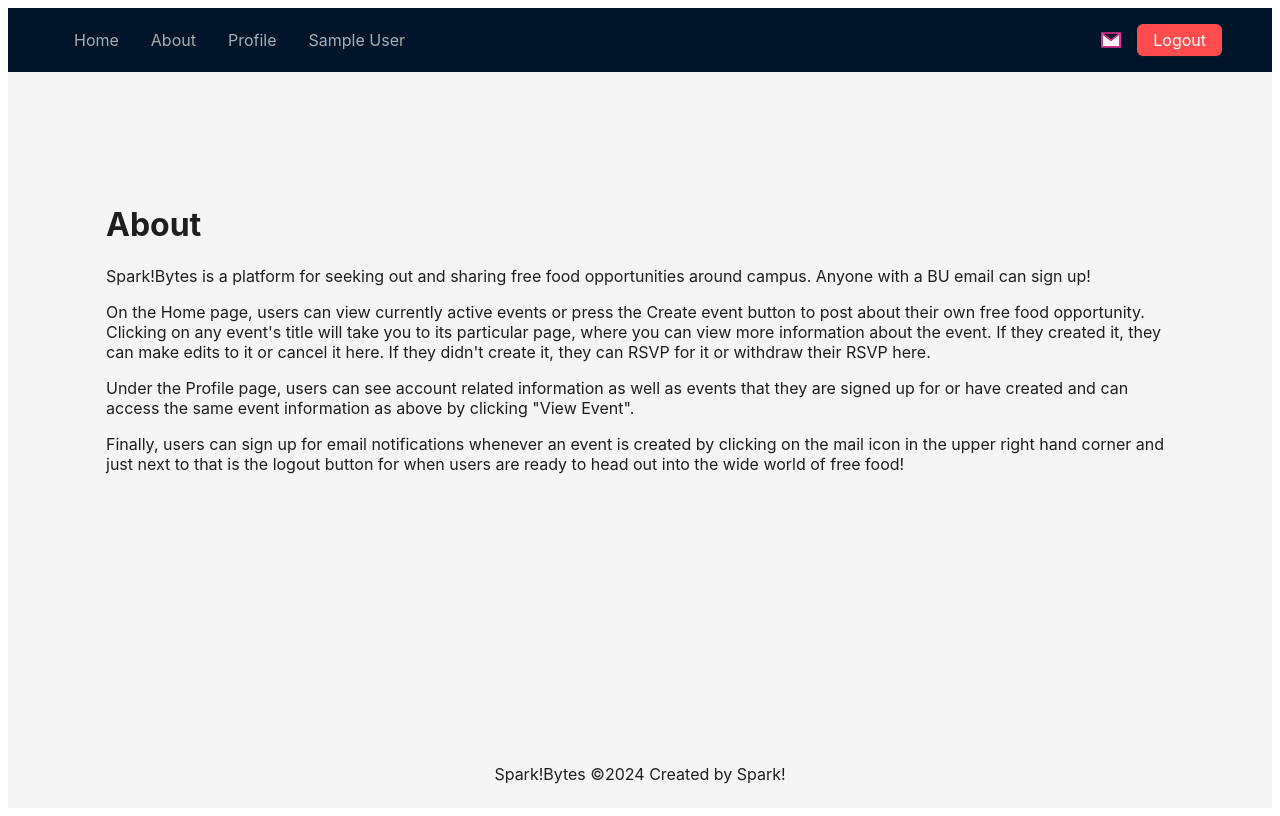
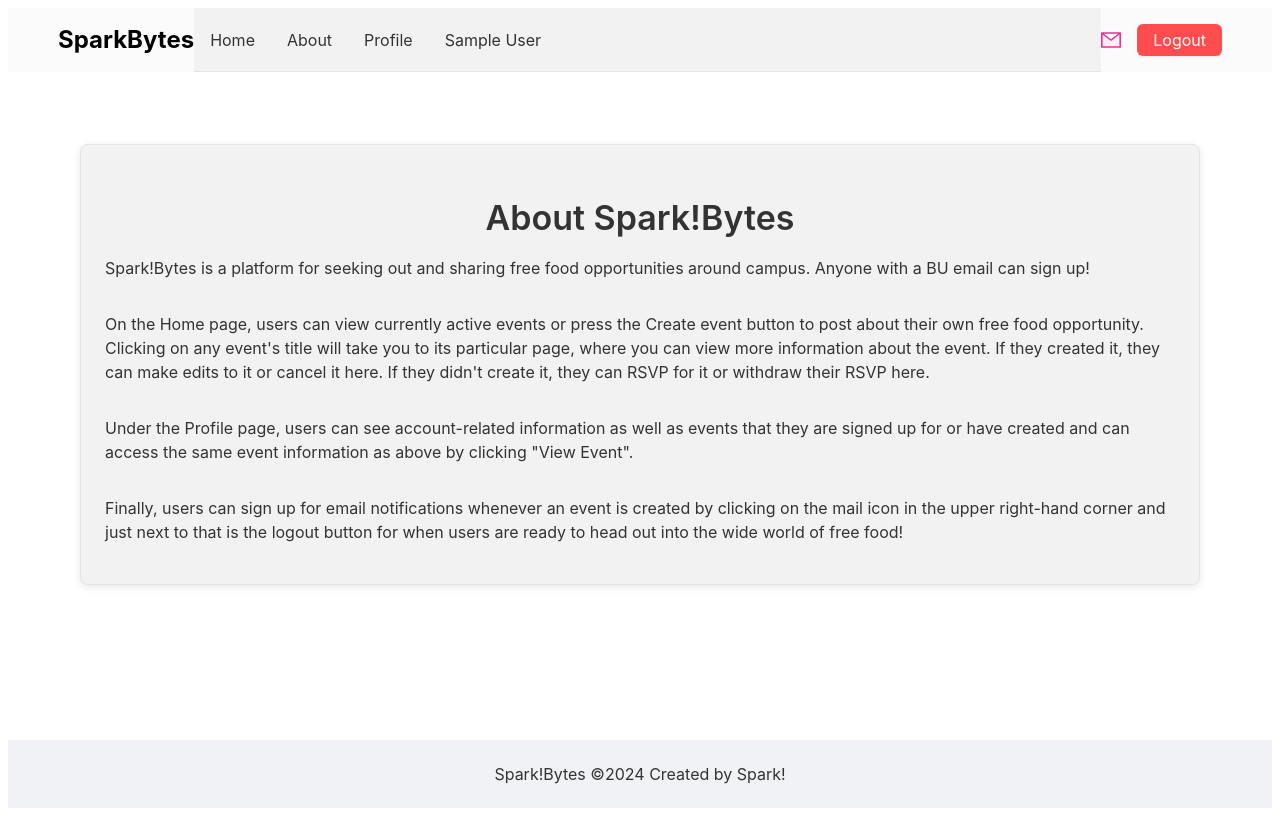
Before and after one commit to Hengsheng-Liu/CS391, a Next.js app in the folder client/: page /about in a window 1280 px wide. Built offline with nearby package versions, Linux system fonts and the light colour scheme; sample sign-in values are in the browser's storage.

Commit message:
made frontend design changes

```diff
--- a/client/src/components/header.tsx
+++ b/client/src/components/header.tsx
@@ -1,5 +1,5 @@
 import React, { useState } from "react";
-import { Layout, Menu, Button, message } from "antd";
+import { Layout, Menu, Button } from "antd";
 import { MailTwoTone } from '@ant-design/icons';
 import { MenuInfo } from "rc-menu/lib/interface";
 import { useRouter } from "next/router";
@@ -25,9 +25,11 @@ const CustomHeader = () => {
 
   // Handle menu item click
   const handleClick = (e: MenuInfo) => {
-    const parsedKey = parseInt(e.key);
-    if (parsedKey < 0 || parsedKey >= menuItems.length) return;
-    router.push(menuItems[parsedKey].href);
+    const selectedKey = e.key; // Use the key directly
+    const selectedItem = menuItems.find(item => item.key === selectedKey); // Find the corresponding item
+    if (selectedItem) {
+      router.push(selectedItem.href); // Navigate to the href of the selected item
+    }
   };
 
   // Handle MailTwoTone icon click to show the modal
@@ -41,23 +43,29 @@ const CustomHeader = () => {
   };
 
   return (
-    <Header>
+    <Header style={{ background: 'rgba(255, 255, 255, 0.8)', backdropFilter: 'blur(10px)', position: 'relative' }}>
       <div style={{
         width: "100%",
         display: "flex",
         justifyContent: "space-between",
-        alignItems: "center"  // This centers items vertically
+        alignItems: "center"
       }}>
+        <div style={{ fontSize: '24px', fontWeight: 'bold', color: '#000' }}>
+          SparkBytes
+        </div>
+
         <Menu
-          theme="dark"
+          theme="light"
           mode="horizontal" // Ensure the menu items are displayed horizontally
-          selectedKeys={[router.pathname]}
+          selectedKeys={[router.pathname]} // Highlight the active menu item based on the current path
           onClick={handleClick}
-          style={{ flex: 1 }}  // This allows the menu to take up available space
+          style={{ flex: 1, lineHeight: '64px' }}  // This allows the menu to take up available space
           items={menuItems.map(item => ({
-            key: item.key,
+            key: item.key, // Use the key from the menuItems
             label: item.label,
           }))}
+          onMouseEnter={(e) => e.currentTarget.style.backgroundColor = 'rgba(255, 255, 255, 0.5)'}
+          onMouseLeave={(e) => e.currentTarget.style.backgroundColor = 'transparent'}
         />
 
         <MailTwoTone
--- a/client/src/layout/layout.tsx
+++ b/client/src/layout/layout.tsx
@@ -10,8 +10,7 @@ const LayoutComponent = ({ children }: { children: React.ReactNode }) => {
   // Access user data and logout function from auth context
   const { user, loading } = useAuth();
   const router = useRouter();
-  const lastPart = router.pathname.split('/').filter(Boolean).pop();
-  const isPublicRoute = lastPart === "login";
+  const isPublicRoute = router.pathname === "/login";
 
   // Force unauthenticated users to login page
   useEffect(() => {
@@ -41,18 +40,14 @@ const LayoutComponent = ({ children }: { children: React.ReactNode }) => {
 
   // Layout structure
   return (
-    <Layout className="layout" style={{ minHeight: "100vh" }}>
-      {/* Render CustomHeader only for non-public routes */}
-      {!isPublicRoute && <CustomHeader />}
-      <Content style={{ padding: "0 50px", marginTop: 64 }}>
-        <div
-          className="site-layout-content"
-          style={{ padding: 24, minHeight: 380, height: "100%" }}
-        >
+    <Layout style={{ minHeight: "100vh" }}>
+      <CustomHeader />
+      <Content style={{ padding: "24px", background: "#fff" }}>
+        <div style={{ padding: 24, minHeight: 380 }}>
           {children}
         </div>
       </Content>
-      <Footer style={{ textAlign: 'center' }}>
+      <Footer style={{ textAlign: 'center', background: '#f0f2f5' }}>
         Spark!Bytes ©{new Date().getFullYear()} Created by Spark!
       </Footer>
     </Layout>
--- a/client/src/pages/about.tsx
+++ b/client/src/pages/about.tsx
@@ -1,22 +1,20 @@
-import { useEffect, useState } from "react";
-import { Typography, Card, List, Button, Tabs, Tag, Spin } from "antd";
+import { useEffect } from "react";
+import { Typography, Spin, Card, Row, Col } from "antd";
 import { useAuth } from "@/contexts/UserContext";
 import { useRouter } from "next/router";
 
-// Define About component
-export default function Profile() {
+const { Title, Paragraph } = Typography;
+
+export default function About() {
   const { user, loading } = useAuth();
   const router = useRouter();
 
-  // Effect hook for authentication and data fetching
   useEffect(() => {
     if (!loading && !user) {
       router.push('/login');
-      return;
     }
   }, [user, loading, router]);
 
-  // Show loading state
   if (loading) {
     return (
       <div style={{ display: 'flex', justifyContent: 'center', alignItems: 'center', height: '100vh' }}>
@@ -25,33 +23,37 @@ export default function Profile() {
     );
   }
 
-  // If no user, don't render anything (redirect will happen in useEffect)
   if (!user) {
     return null;
   }
 
   return (
     <div style={{ padding: "24px" }}>
-      <h1>About</h1>
-      <p>
-        Spark!Bytes is a platform for seeking out and sharing free food opportunities around campus. Anyone with a BU email can sign
-        up!
-      </p>
-      <p>
-        On the Home page, users can view currently active events or press the Create event button to post about their own
-        free food opportunity. Clicking on any event's title will take you to its particular page, where you can view more information
-        about the event. If they created it, they can make edits to it or cancel it here. If they didn't create it, they can RSVP for it
-        or withdraw their RSVP here.
-      </p>
-      <p>
-        Under the Profile page, users can see account related information as well as events that they are
-        signed up for or have created and can access the same event information as above by clicking "View Event".
-      </p>
-      <p>
-        Finally, users can sign up for email notifications whenever an event is created by clicking on the mail icon in the upper
-        right hand corner and just next to that is the logout button for when users are ready to head out into the wide world of
-        free food!
-      </p>
+      <Card style={{ marginBottom: "24px", borderRadius: "8px", boxShadow: "0 2px 8px rgba(0, 0, 0, 0.1)" }}>
+        <Title level={2} style={{ textAlign: 'center' }}>About Spark!Bytes</Title>
+        <Row gutter={[16, 16]}>
+          <Col span={24}>
+            <Paragraph>
+              Spark!Bytes is a platform for seeking out and sharing free food opportunities around campus. Anyone with a BU email can sign up!
+            </Paragraph>
+          </Col>
+          <Col span={24}>
+            <Paragraph>
+              On the Home page, users can view currently active events or press the Create event button to post about their own free food opportunity. Clicking on any event's title will take you to its particular page, where you can view more information about the event. If they created it, they can make edits to it or cancel it here. If they didn't create it, they can RSVP for it or withdraw their RSVP here.
+            </Paragraph>
+          </Col>
+          <Col span={24}>
+            <Paragraph>
+              Under the Profile page, users can see account-related information as well as events that they are signed up for or have created and can access the same event information as above by clicking "View Event".
+            </Paragraph>
+          </Col>
+          <Col span={24}>
+            <Paragraph>
+              Finally, users can sign up for email notifications whenever an event is created by clicking on the mail icon in the upper right-hand corner and just next to that is the logout button for when users are ready to head out into the wide world of free food!
+            </Paragraph>
+          </Col>
+        </Row>
+      </Card>
     </div>
   );
 }
--- a/client/src/theme/themeConfig.ts
+++ b/client/src/theme/themeConfig.ts
@@ -4,7 +4,10 @@ import type { ThemeConfig } from "antd";
 const theme: ThemeConfig = {
   token: {
     fontSize: 16,
-    colorPrimary: "#52c41a",
+    colorPrimary: "#1890ff",
+    colorTextSecondary: "#52c41a",
+    colorText: "#333",
+    colorBgBase: "#f0f2f5",
   },
 };
 
```
Also changed, not shown: client/src/pages/event/[id].tsx (+38 -37 lines), client/src/pages/index.tsx (+19 -10 lines), client/src/pages/profile.tsx (+6 -3 lines), client/public/img/Digital_Gan_Warren3-1-1-400x288.jpg (added).
